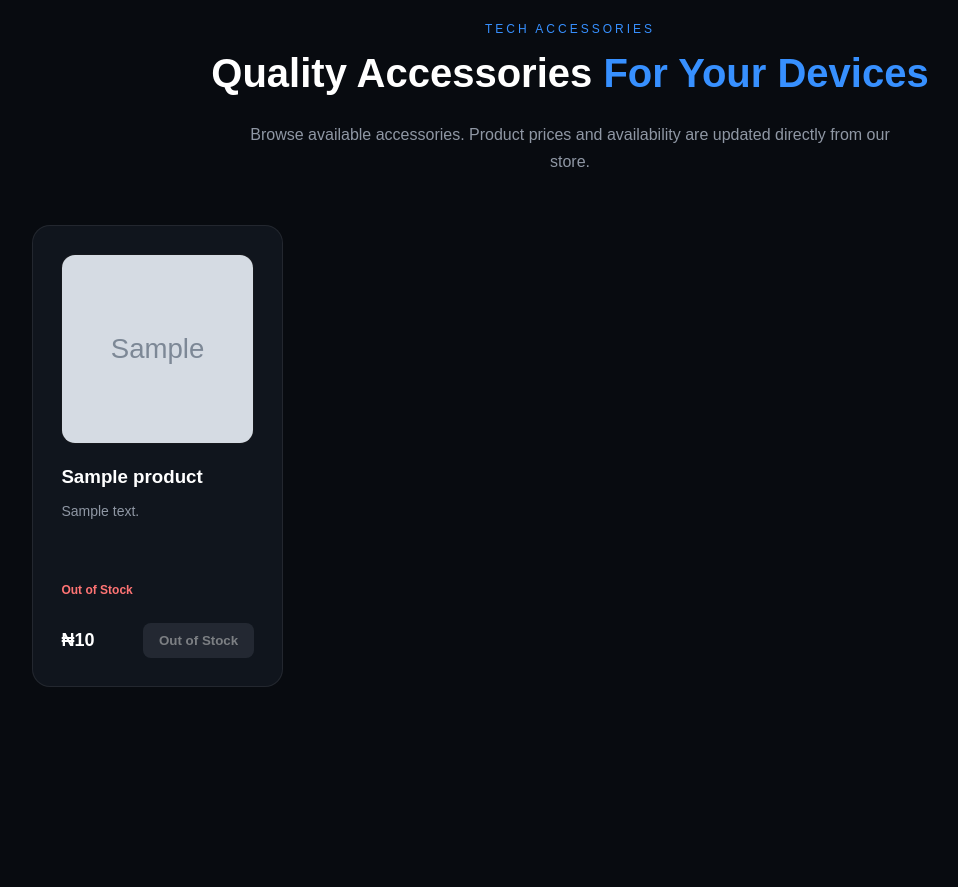
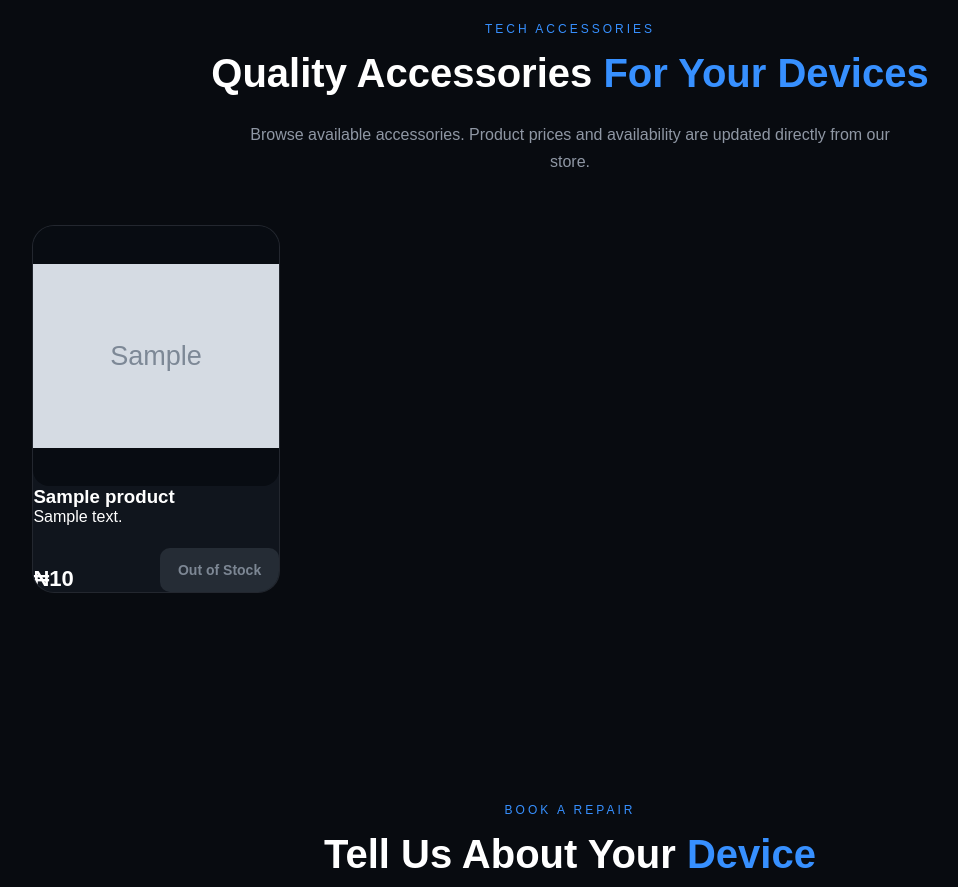
Before and after one commit to favourebube619/corefix-technologies, a Flask app: page / in a window 1280 px wide. Shown: the part 1480-2367 px from the top of the page, without its empty margins (70-1028 px from the left). Run offline with Flask 3, Linux system fonts and the light colour scheme; tables that the repository leaves empty hold one stand-in row (values such as "Sample post"); grey boxes marked "Sample" are stand-in pictures; some libraries are stand-ins or nearby versions.

Commit message:
Improve accessories product card design

```diff
--- a/static/css/style.css
+++ b/static/css/style.css
@@ -2071,83 +2071,261 @@
     background: #080b10;
 }
 
+/* =====================================================
+   PREMIUM ACCESSORIES GRID
+===================================================== */
+
 .accessories-grid {
     display: grid;
-    grid-template-columns: repeat(4, 1fr);
-    gap: 24px;
-}
+    grid-template-columns: repeat(4, minmax(0, 1fr));
+    gap: 28px;
+    align-items: stretch;
+}
+
+
+/* =====================================================
+   PRODUCT CARD
+===================================================== */
 
 .product-card {
     background: #10151d;
-    border: 1px solid rgba(255,255,255,0.08);
-    border-radius: 18px;
-    padding: 28px;
-    transition: 0.3s;
+    border: 1px solid rgba(255, 255, 255, 0.08);
+    border-radius: 22px;
+    overflow: hidden;
+    display: flex;
+    flex-direction: column;
+    min-width: 0;
+    transition:
+        transform 0.3s ease,
+        border-color 0.3s ease,
+        box-shadow 0.3s ease;
 }
 
 .product-card:hover {
-    transform: translateY(-6px);
-    border-color: #1677ff;
-}
+    transform: translateY(-8px);
+    border-color: rgba(22, 119, 255, 0.65);
+    box-shadow: 0 20px 45px rgba(0, 0, 0, 0.28);
+}
+
+
+/* =====================================================
+   PRODUCT MEDIA
+===================================================== */
+
+.product-card-media {
+    position: relative;
+    padding: 18px;
+    background: #0c1118;
+}
+
+.product-image-wrapper {
+    width: 100%;
+    height: 260px;
+    border-radius: 16px;
+    overflow: hidden;
+    background: #080c12;
+    display: flex;
+    align-items: center;
+    justify-content: center;
+}
+
+.product-image {
+    width: 100%;
+    height: 100%;
+    object-fit: contain;
+    display: block;
+    transition: transform 0.35s ease;
+}
+
+.product-card:hover .product-image {
+    transform: scale(1.035);
+}
+
+
+/* =====================================================
+   FALLBACK PRODUCT ICON
+===================================================== */
 
 .product-icon {
-    font-size: 42px;
-    margin-bottom: 20px;
-}
-
-.product-card h3 {
-    margin-bottom: 12px;
-}
-
-.product-card p {
+    width: 100%;
+    height: 260px;
+    border-radius: 16px;
+    background: #080c12;
+    display: flex;
+    align-items: center;
+    justify-content: center;
+    font-size: 64px;
+}
+
+
+/* =====================================================
+   STOCK BADGE
+===================================================== */
+
+.product-stock {
+    position: absolute;
+    top: 30px;
+    right: 30px;
+    padding: 7px 11px;
+    border-radius: 999px;
+    font-size: 12px;
+    font-weight: 700;
+    backdrop-filter: blur(8px);
+}
+
+.product-stock.stock-in {
+    color: #63e6be;
+    background: rgba(22, 163, 74, 0.16);
+    border: 1px solid rgba(99, 230, 190, 0.22);
+}
+
+.product-stock.stock-low {
+    color: #ffd166;
+    background: rgba(234, 179, 8, 0.14);
+    border: 1px solid rgba(255, 209, 102, 0.22);
+}
+
+.product-stock.stock-out {
+    color: #ff7b7b;
+    background: rgba(220, 38, 38, 0.14);
+    border: 1px solid rgba(255, 123, 123, 0.22);
+}
+
+
+/* =====================================================
+   PRODUCT CONTENT
+===================================================== */
+
+.product-card-content {
+    padding: 22px;
+    display: flex;
+    flex-direction: column;
+    flex: 1;
+}
+
+.product-card-heading h3 {
+    margin: 0;
+    color: #ffffff;
+    font-size: 21px;
+    line-height: 1.3;
+}
+
+.product-description {
+    margin-top: 12px;
     color: #8f97a4;
     font-size: 14px;
-    line-height: 1.6;
-    min-height: 68px;
-}
+    line-height: 1.65;
+    min-height: 46px;
+}
+
+
+/* =====================================================
+   PRODUCT BOTTOM AREA
+===================================================== */
 
 .product-bottom {
+    margin-top: auto;
+    padding-top: 22px;
     display: flex;
     justify-content: space-between;
-    align-items: center;
-    gap: 15px;
-    margin-top: 25px;
+    align-items: flex-end;
+    gap: 16px;
+}
+
+.product-price-wrap {
+    display: flex;
+    flex-direction: column;
+    gap: 4px;
+}
+
+.product-price-label {
+    color: #6f7885;
+    font-size: 11px;
+    font-weight: 700;
+    text-transform: uppercase;
+    letter-spacing: 1.2px;
 }
 
 .product-price {
-    font-weight: bold;
+    font-weight: 800;
     color: #ffffff;
-    font-size: 18px;
-}
+    font-size: 22px;
+    line-height: 1.2;
+}
+
+
+/* =====================================================
+   ORDER BUTTON
+===================================================== */
 
 .order-btn {
     border: none;
     background: #1677ff;
-    color: white;
-    padding: 10px 16px;
-    border-radius: 8px;
+    color: #ffffff;
+    min-height: 44px;
+    padding: 11px 18px;
+    border-radius: 10px;
     cursor: pointer;
-    font-weight: bold;
-}
-
-.order-btn:hover {
-    background: #0d65db;
-}
-
-@media(max-width: 900px) {
-
+    font-size: 14px;
+    font-weight: 700;
+    white-space: nowrap;
+    transition:
+        transform 0.2s ease,
+        background 0.2s ease,
+        box-shadow 0.2s ease;
+}
+
+.order-btn:hover:not(:disabled) {
+    background: #2f89ff;
+    transform: translateY(-2px);
+    box-shadow: 0 10px 24px rgba(22, 119, 255, 0.25);
+}
+
+.order-btn:active:not(:disabled) {
+    transform: translateY(0);
+}
+
+.order-btn:disabled {
+    background: #252c35;
+    color: #7d8794;
+    cursor: not-allowed;
+    box-shadow: none;
+}
+
+
+@media (max-width: 1100px) {
     .accessories-grid {
-        grid-template-columns: repeat(2, 1fr);
-    }
-
-}
-
-@media(max-width: 550px) {
-
+        grid-template-columns: repeat(2, minmax(0, 1fr));
+    }
+}
+
+@media (max-width: 700px) {
     .accessories-grid {
         grid-template-columns: 1fr;
-    }
-
+        gap: 20px;
+    }
+
+    .product-image-wrapper,
+    .product-icon {
+        height: 230px;
+    }
+
+    .product-card-content {
+        padding: 18px;
+    }
+
+    .product-card-heading h3 {
+        font-size: 19px;
+    }
+
+    .product-bottom {
+        align-items: stretch;
+        flex-direction: column;
+    }
+
+    .order-btn {
+        width: 100%;
+    }
 }
 
 
@@ -2338,49 +2516,7 @@
 }
 
 
-.product-stock {
-    display: inline-block;
-
-    margin-top: 15px;
-
-    font-size: 12px;
-
-    font-weight: bold;
-}
-
-
-.order-btn:disabled {
-    opacity: 0.45;
-
-    cursor: not-allowed;
-
-    background: #3a414c;
-}
-/* =====================================================
-   PRODUCT IMAGES
-===================================================== */
-
-.product-image-wrapper {
-    width: 100%;
-    height: 190px;
-    margin-bottom: 22px;
-    overflow: hidden;
-    border-radius: 14px;
-    background: #080b10;
-    border: 1px solid rgba(255,255,255,0.06);
-}
-
-.product-image {
-    width: 100%;
-    height: 100%;
-    display: block;
-    object-fit: cover;
-    transition: transform 0.35s ease;
-}
-
-.product-card:hover .product-image {
-    transform: scale(1.05);
-}
+
 
 /* =====================================================
    ADMIN PRODUCT IMAGE UPLOAD + PREVIEW
@@ -2437,10 +2573,6 @@
 }
 
 @media(max-width: 550px) {
-    .product-image-wrapper {
-        height: 220px;
-    }
-
     #productImagePreview {
         max-width: 100%;
         height: 180px;
```
